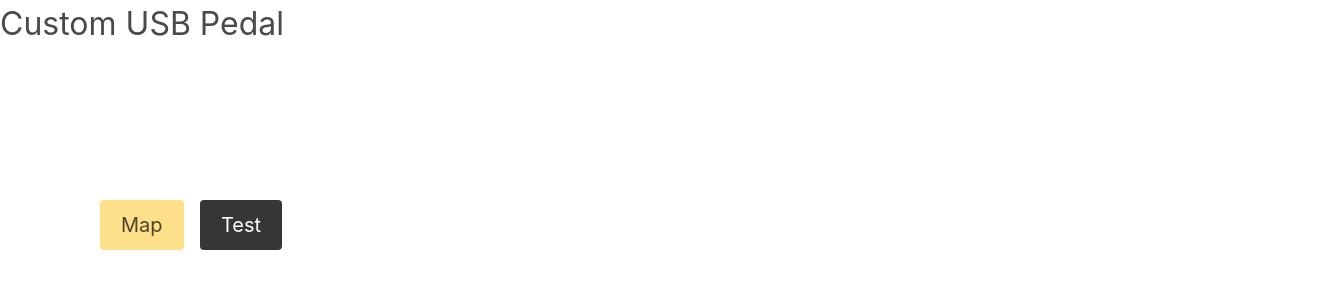
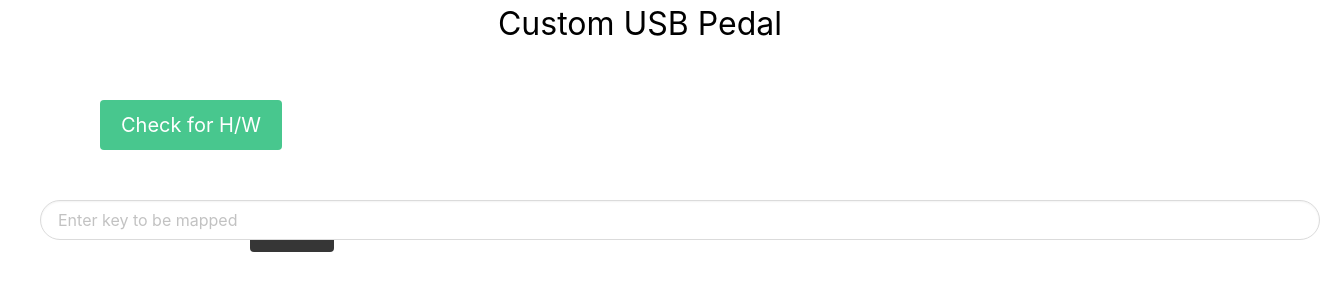
Before and after one commit to pranav6670/Custom-usb-pedal, a plain HTML site: page web/index.html in a window 1280 px wide. Shown: the whole page, 1320 px wide, since content can reach past the window. Drawn offline with nearby package versions, Linux system fonts and the light colour scheme.

Commit message:
Frontend complete

```diff
--- a/web/index.html
+++ b/web/index.html
@@ -1,25 +1,33 @@
 <!DOCTYPE html>
 
 <html>
+
 <head>
-  <meta charset="UTF-8">
-  <title>Cheeky's custom pedal</title>
-  <link rel="stylesheet" href="https://cdn.jsdelivr.net/npm/bulma@0.9.0/css/bulma.min.css"/>
-  <script type="text/javascript" src="/eel.js"></script>
-  <script type="text/javascript" src="main.js"></script>
-  <link rel="stylesheet" href="style.css">
+        <meta charset="UTF-8" />
+        <title>Cheeky's custom pedal</title>
+        <link rel="stylesheet" href="https://cdn.jsdelivr.net/npm/bulma@0.9.0/css/bulma.min.css" />
+        <script type="text/javascript" src="/eel.js"></script>
+        <script type="text/javascript" src="main.js"></script>
+        <link rel="stylesheet" href="style.css" />
 </head>
 
+<body>
+        <section>
+                <h1 style="font-size: xx-large; text-align: center; color: black;">Custom USB Pedal</h1>
 
-<body>
-        <section >
-                <h1 style="font-size: xx-large">Custom USB Pedal</h1>
+                <button style="position: absolute; left: 100px; top: 100px;" id="check"
+                        class="button is-medium is-success">
+                        Check for H/W
+                </button>
+
+                <button style="position: absolute; left: 250px; top: 202px;" id="map" class="button is-medium is-dark">
+                        Map
+                </button>
+
         </section>
-        <button onclick="test()" style="position: absolute; left: 100px; top: 200px;" id="check"
-                class="button is-medium is-warning">Map</button>
-        <button style="position: absolute; left: 200px; top: 200px;" id="" class="button is-medium is-dark">Test</button>
 
-
+        <input id="input" style="position: absolute; top: 200px; left: 40px;" class="input input is-rounded" type="text"
+                placeholder="Enter key to be mapped" />
 
 
 </body>
```
Also changed, not shown: 1 other file.
